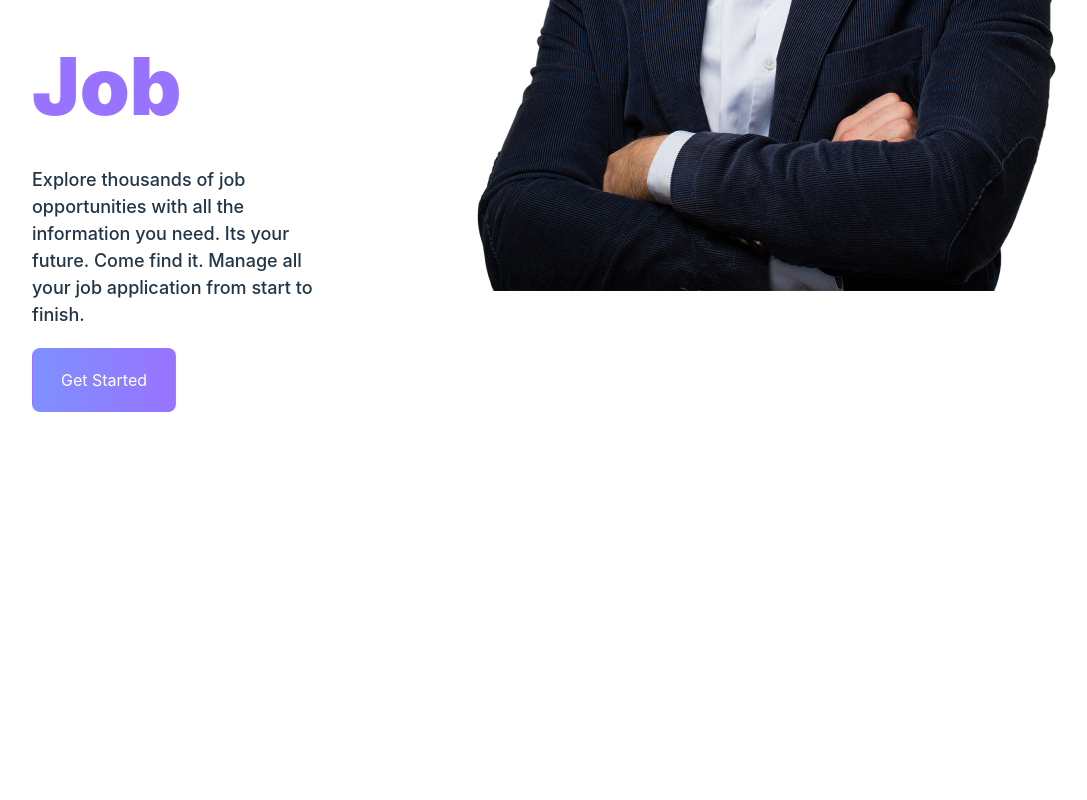
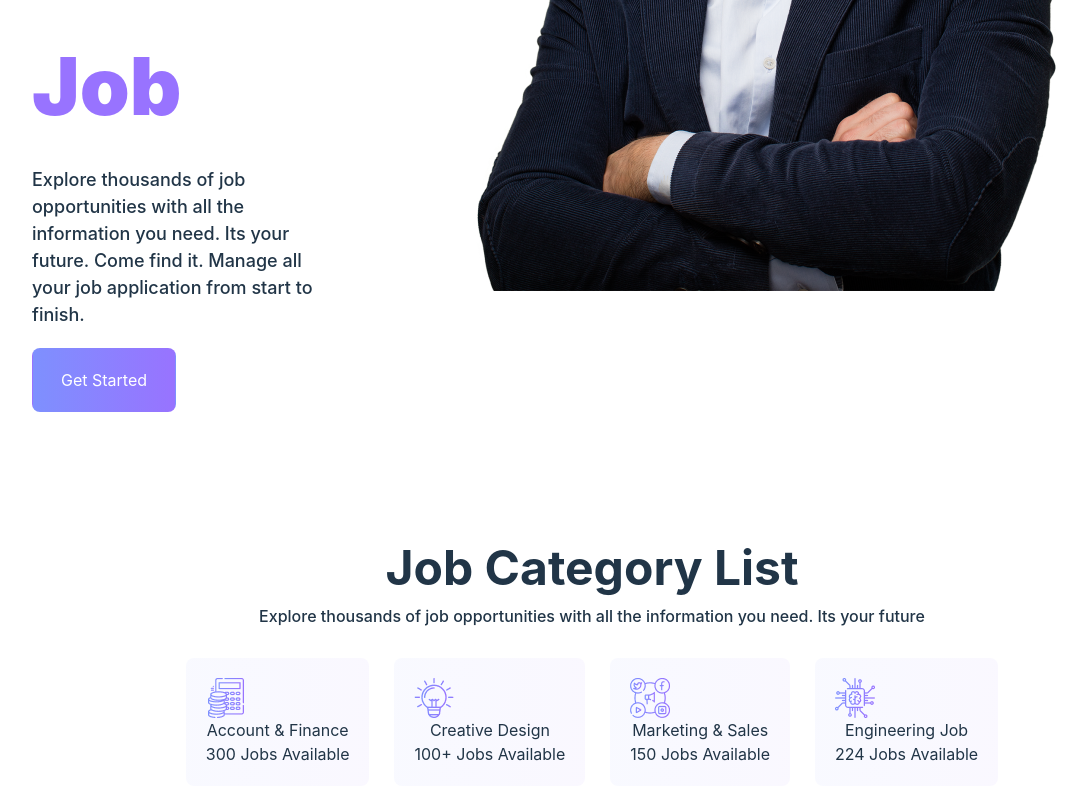
Before and after one commit to Bakhtiar2000/PH-Assignment-09, a React (Vite) app: page / in a window 1280 px wide. Shown: the part 670-1470 px from the top of the page, without its empty margins (48-1135 px from the left). Before the commit the page ends 1114 px from the top, so only its background shows below. Built offline with nearby package versions, Linux system fonts and the light colour scheme.

Commit message:
added job category list

```diff
--- a/src/Components/Homes/Homes.jsx
+++ b/src/Components/Homes/Homes.jsx
@@ -1,10 +1,12 @@
 import React from 'react';
 import Introduction from '../Introduction/Introduction';
+import JobCategoryList from '../JobCategoryList/JobCategoryList';
 
 const Homes = () => {
     return (
         <div>
             <Introduction></Introduction>
+            <JobCategoryList></JobCategoryList>
         </div>
     );
 };
--- a/src/Components/Introduction/Introduction.css
+++ b/src/Components/Introduction/Introduction.css
@@ -1,14 +1,14 @@
-.container {
+.top-container {
     display: flex;
     justify-content: space-between;
     align-items: center;
 }
 
-.container p {
+.top-container p {
     margin-bottom: 20px;
 }
 
-.title {
+.top-title {
     font-size: 80px;
     font-weight: 800;
 }
@@ -23,7 +23,7 @@
     color: #9873FF;
 }
 
-.container img {
+.top-container img {
     width: 816px;
     height: 744px;
 }
--- a/src/Components/Introduction/Introduction.jsx
+++ b/src/Components/Introduction/Introduction.jsx
@@ -3,9 +3,9 @@ import './Introduction.css'
 
 const Introduction = () => {
     return (
-        <div className='container'>
+        <div className='top-container'>
             <div>
-                <p className='title'><b>One Step <br />Closer To Your <br /><span className='purple'>Dream Job</span></b></p>
+                <p className='top-title'><b>One Step <br />Closer To Your <br /><span className='purple'>Dream Job</span></b></p>
 
                 <p className='sub-title'>Explore thousands of job opportunities with all the information you need. Its your future. Come find it. Manage all your job application from start to finish.</p>
 
--- /dev/null
+++ b/src/Components/JobCategoryList/JobCategoryList.css
@@ -0,0 +1,31 @@
+.container {
+    text-align: center;
+    margin-top: 120px;
+    display: flex;
+    flex-direction: column;
+    align-items: center;
+}
+
+.title {
+    font-weight: 700;
+    font-size: 48px;
+    margin-bottom: 0px;
+}
+
+.description {
+    font-weight: 500;
+    font-size: 16px;
+    margin-bottom: 30px;
+}
+
+.jobs {
+    display: flex;
+    gap: 25px;
+    align-items: center;
+}
+
+.job {
+    padding: 20px;
+    background: linear-gradient(90deg, rgba(126, 144, 254, 0.05) 0%, rgba(152, 115, 255, 0.05) 100%);
+    border-radius: 8px;
+}
--- /dev/null
+++ b/src/Components/JobCategoryList/JobCategoryList.jsx
@@ -0,0 +1,36 @@
+import React from 'react';
+import './JobCategoryList.css'
+
+const JobCategoryList = () => {
+    return (
+        <div className='container'>
+            <h2 className='title'>Job Category List</h2>
+            <p className='description'>Explore thousands of job opportunities with all the information you need. Its your future</p>
+            <div className='jobs'>
+                <div className='job'>
+                    <img src="../../../assets/Icons/accounts 1.png" alt="" />
+                    <h3>Account & Finance</h3>
+                    <p>300 Jobs Available</p>
+                </div>
+                <div className='job'>
+                    <img src="../../../assets/Icons/business 1.png" alt="" />
+                    <h3>Creative Design</h3>
+                    <p>100+ Jobs Available</p>
+                </div>
+                <div className='job'>
+                    <img src="../../../assets/Icons/social-media 1.png" alt="" />
+                    <h3>Marketing & Sales</h3>
+                    <p>150 Jobs Available</p>
+                </div>
+                <div className='job'>
+                    <img src="../../../assets/Icons/chip 1.png" alt="" />
+                    <h3>Engineering Job</h3>
+                    <p>224 Jobs Available</p>
+                </div>
+
+            </div>
+        </div>
+    );
+};
+
+export default JobCategoryList;
```
